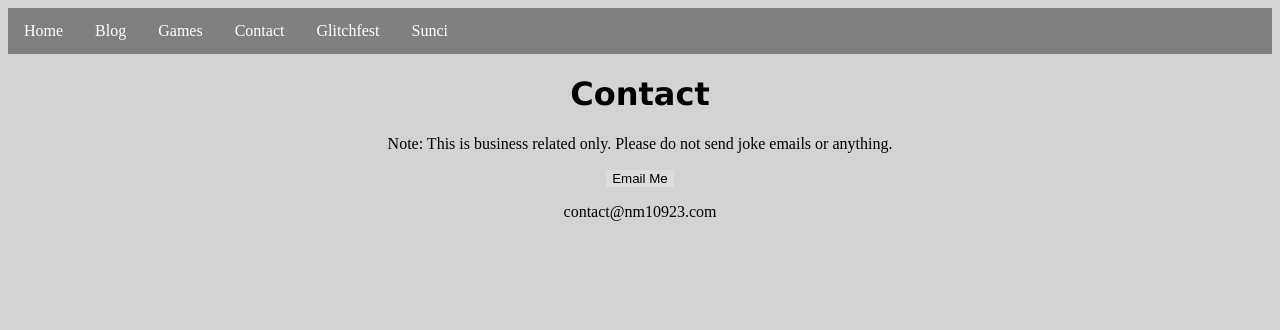
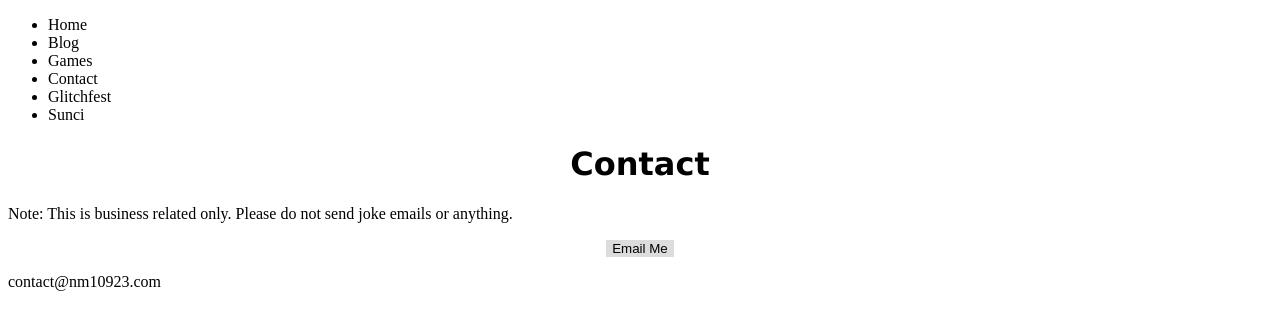
Before and after one commit to nm10923/planetnm, a plain HTML site: page contact.html in a window 1280 px wide. Drawn offline with Linux system fonts and the light colour scheme.

Commit message:
Update contact.html

```diff
--- a/contact.html
+++ b/contact.html
@@ -18,39 +18,6 @@
 
         }
 
-        body {
-
-            background-color:#d3d3d3;
-
-        }
-
-                ul {
-        list-style-type: none;
-        margin: 0;
-        padding: 0;
-        overflow: hidden;
-        background-color: grey;
-        }
-        li {
-        float: left;
-        }
-        li a {
-        display: block;
-        color: white;
-        text-align: center;
-        padding: 14px 16px;
-        text-decoration: none;
-        }
-        /* Change the link color to #111 (black) on hover */
-        li a:hover {
-        background-color: #111;
-        }
-
-        .p1 {
-        text-align:center;
-
-
-        }
 
         .email {
             text-align:center;
```
